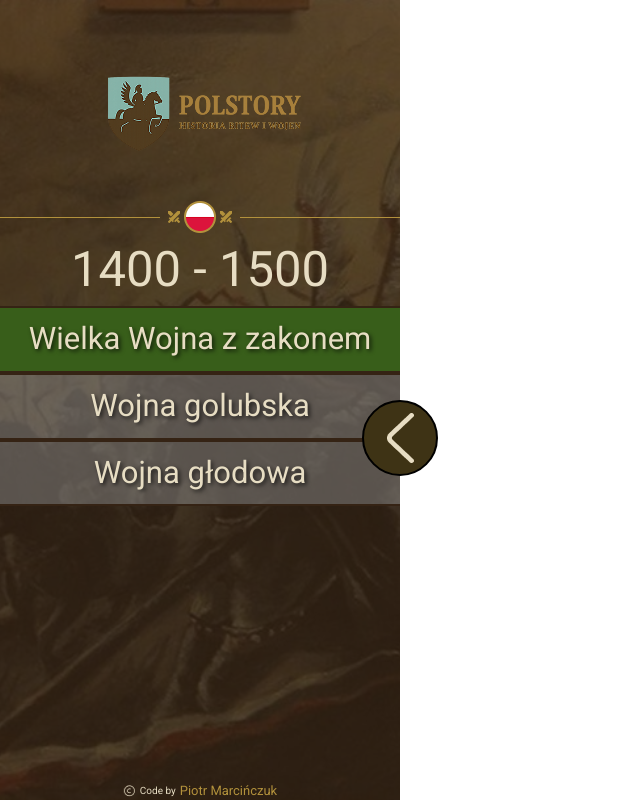
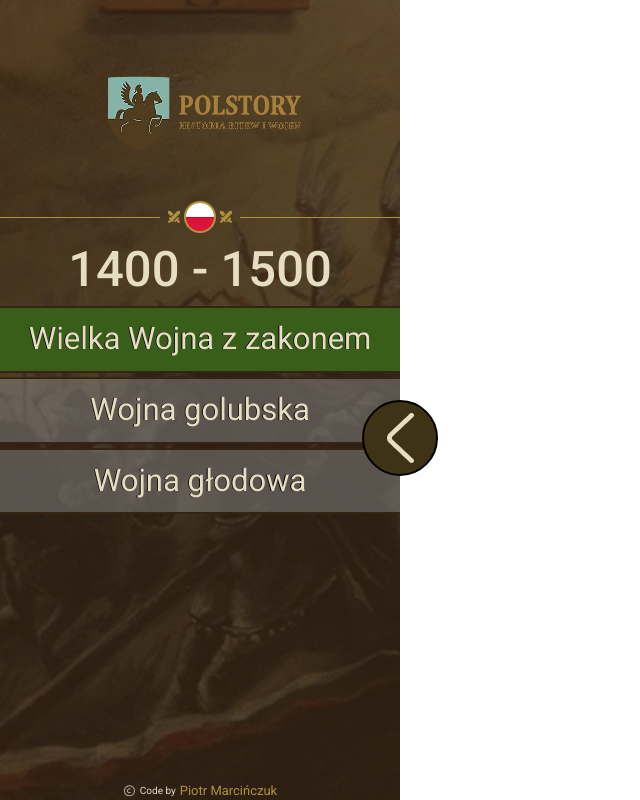
Before and after one commit to PiotrMarcinczuk/HistoryAPP, a React (Vite) app in the folder Frontend/: page / in a window 1280 px wide. Shown: the whole page, without its empty margins (0-640 px from the left). Built offline with nearby package versions, Linux system fonts and the light colour scheme.

Commit message:
text border, shadow

```diff
--- a/Frontend/src/components/Navigation.tsx
+++ b/Frontend/src/components/Navigation.tsx
@@ -32,8 +32,10 @@ export default function Navigation() {
           <hr className="border-yellow-normal flex-1 ml-2" />
         </div>
 
-        <div className="mx-auto z-10 text-3x-large">1400 - 1500</div>
-        <ul className="flex flex-col w-full z-10">
+        <div className="mx-auto z-10 text-3x-large font-medium">
+          1400 - 1500
+        </div>
+        <ul className="flex flex-col w-full z-10 gap-1">
           <WarTitle title="Wielka Wojna z zakonem" isActive={true} />
           <WarTitle title="Wojna golubska" isActive={false} />
           <WarTitle title="Wojna głodowa" isActive={false} />
--- a/Frontend/src/components/WarTitle.tsx
+++ b/Frontend/src/components/WarTitle.tsx
@@ -5,9 +5,11 @@ interface WarTitleProps {
 
 export default function WarTitle({ title, isActive }: WarTitleProps) {
   return (
-    <li className="w-full flex">
+    <li className="w-full flex ttt">
       <button
-        className={`text-center hover:border-yellow-normal ease-in duration-100 hover:cursor-pointer border-2 px-1 py-2 text-extra-large custom-shadow ${
+        className={`text-center ${
+          isActive ? "" : "hover:border-yellow-normal hover:cursor-pointer"
+        } ttt ease-in duration-100 border-2 px-1 py-2 text-extra-large custom-shadow ${
           isActive ? "bg-green-active" : "bg-gray-navigation/50"
         } border-x-0 border-orange-darker w-full`}>
         {title}
--- a/Frontend/src/index.css
+++ b/Frontend/src/index.css
@@ -5,8 +5,8 @@
   font-optical-sizing: auto;
 }
 
-.custom-shadow {
-  text-shadow: 2px 2px 4px rgba(0, 0, 0, 0.7);
+.ttt {
+  text-shadow: -0.8px -0.5px 0 black;
 }
 
 @theme {
```
